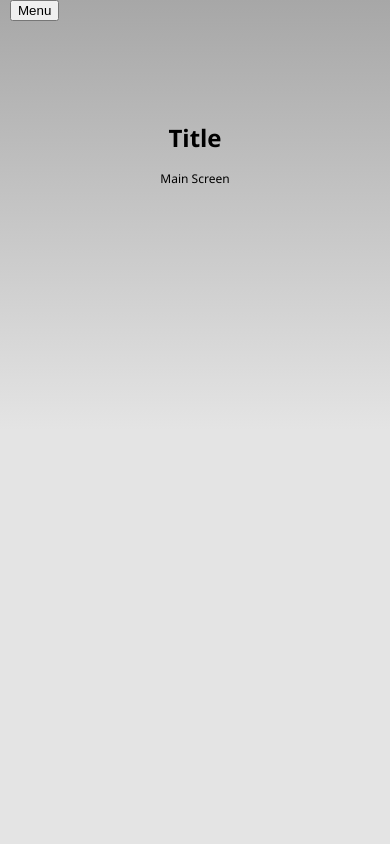
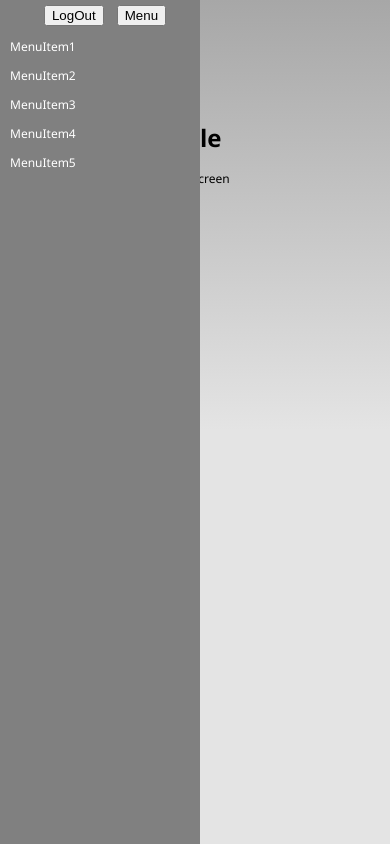
Before and after one commit to Guth27/LearningApp, a website: page LearningApp/www/mainScreen.html in a window 390 px wide. Both pictures are taken after a click on the button "Menu". Drawn offline with Linux system fonts and the light colour scheme; some packages are replaced by stand-ins of ours.

Commit message:
SideMenuImprovement

```diff
--- a/LearningApp/www/css/index2.css
+++ b/LearningApp/www/css/index2.css
@@ -50,6 +50,7 @@ button {
 }
 
 #sideMenu {
+    margin-top: 0px;
     height: 100%;
     width: 200px;
     background-color: gray;
@@ -61,7 +62,20 @@ button {
 }
 .menuItem {
     color: white;
+    text-align: left;
+    position: relative;
+    margin-left: 5%;
 }
 #sideMenuButton{
-
+    z-index: 99999;
 }
+#logOutButton {
+    position: relative;
+    display: inline;
+    margin-top: 5px;
+}
+#sideMenuCloseButton{
+    position: relative;
+    display: inline;
+    margin-top: 5px;
+}
--- a/LearningApp/www/mainScreen.html
+++ b/LearningApp/www/mainScreen.html
@@ -14,12 +14,22 @@
 </head>
 <body>
     <button id="sideMenuButton">Menu</button>
-    <div id="sideMenu">
-        <p class="menuItem">MenuItem1</p>
-    </div>
-    <div>
+
+    <div id="mainScreenContent">
         <h1>Title</h1>
         <p>Main Screen</p>
+    </div>
+
+
+    <div id="sideMenu">
+        <button id="logOutButton">LogOut</button>
+        <button id="sideMenuCloseButton">Menu</button>
+        <p class="menuItem">MenuItem1</p>
+
+        <p class="menuItem">MenuItem2</p>
+        <p class="menuItem">MenuItem3</p>
+        <p class="menuItem">MenuItem4</p>
+        <p class="menuItem">MenuItem5</p>
     </div>
 
     <script type="text/javascript" src="cordova.js"></script>
--- a/LearningApp/www/scripts/sideMenuControll.js
+++ b/LearningApp/www/scripts/sideMenuControll.js
@@ -1,15 +1,19 @@
 (function () {
     var menu = document.getElementById("sideMenu");
-    var button = document.getElementById("sideMenuButton");
-    button.addEventListener("click", menuButtonClicked);
+    document.getElementById("sideMenuButton").addEventListener("click", menuButtonClicked);
+    document.getElementById("sideMenuCloseButton").addEventListener("click", menuButtonClicked);
+    document.getElementById("logOutButton").addEventListener("click", logOut);
 
     function menuButtonClicked() {
-        console.log("click");
-        if (menu.style.left == "-200px") {
+        console.log(menu.style.left);
+        if (menu.style.left == "-200px" || menu.style.left == "") {
             menu.style.left = "0px";
         }
         else {
             menu.style.left = "-200px";
         }
     }
+    function logOut() {
+        window.location.href = "index.html";
+    }
 })();
```
